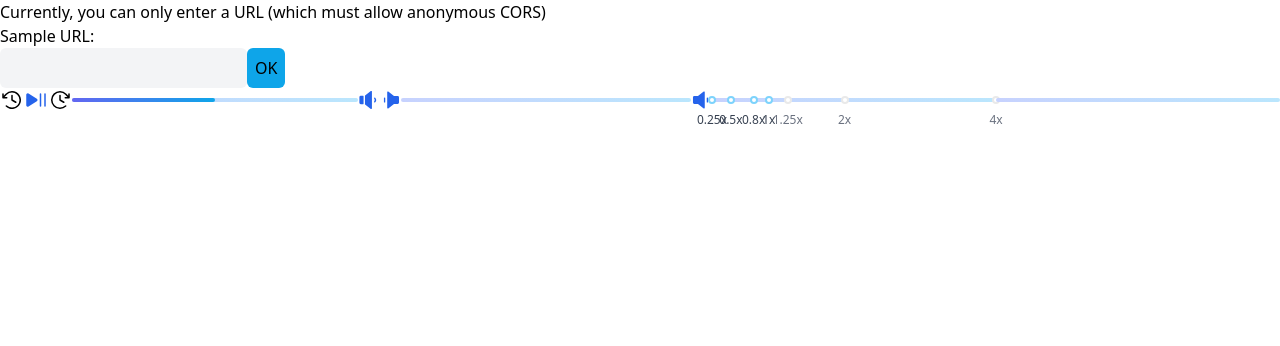
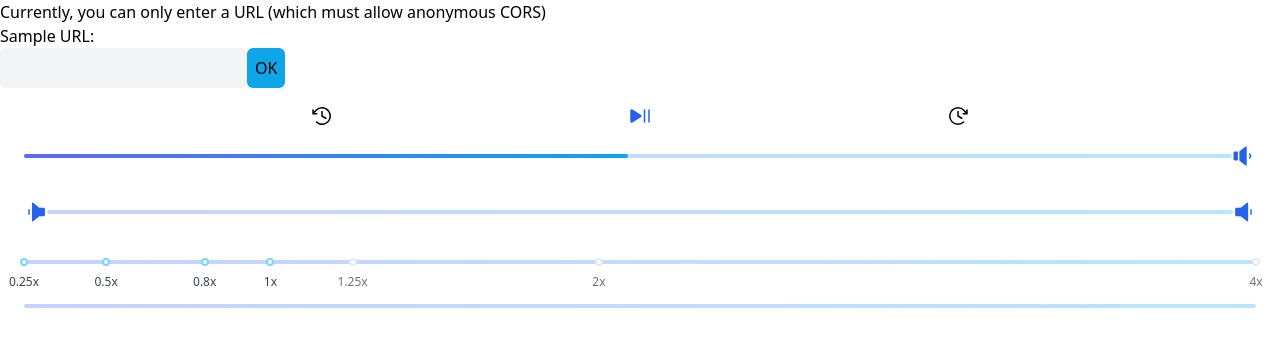
Before and after one commit to umstek/listen-next, a React (Vite) app: page / in a window 1280 px wide. Shown: the top 346 px of the page. Built offline with nearby package versions, Linux system fonts and the light colour scheme.

Commit message:
style(player): :lipstick: improve player UI

```diff
--- a/package.json
+++ b/package.json
@@ -1,7 +1,7 @@
 {
   "name": "vite-typescript-react-tailwind",
   "private": true,
-  "version": "0.1.1",
+  "version": "0.1.2",
   "scripts": {
     "clean": "rimraf dist",
     "start": "vite --host --open",
@@ -19,7 +19,8 @@
     "rc-util": "^5.33.0",
     "react": "^18.2.0",
     "react-dom": "^18.2.0",
-    "react-redux": "^8.0.7"
+    "react-redux": "^8.0.7",
+    "tailwind-variants": "^0.1.6"
   },
   "devDependencies": {
     "@types/events": "^3.0.0",
--- a/src/components/Player/VolumeControl.tsx
+++ b/src/components/Player/VolumeControl.tsx
@@ -1,4 +1,5 @@
 import { SpeakerHigh, SpeakerLow, SpeakerNone } from '@phosphor-icons/react';
+
 import Slider from './Slider';
 
 export interface VolumeControlProps {
--- a/src/components/Player/index.tsx
+++ b/src/components/Player/index.tsx
@@ -34,7 +34,8 @@ export function Player({ url }: PlayerProps) {
   } = usePlayer(url);
 
   return (
-    <div className="flex flex-row w-full">
+    <div className="flex flex-col w-full p-4">
+      <div className="flex flex-row w-full justify-evenly">
         <button onClick={() => rewind(10)}>
           <ClockCounterClockwise size={24} />
         </button>
@@ -47,10 +48,24 @@ export function Player({ url }: PlayerProps) {
         <button onClick={() => forward(10)}>
           <ClockClockwise size={24} />
         </button>
+      </div>
+      <div className="px-2">
+        <div className="py-4">
           <VolumeControl value={volume} onChange={setVolume} />
+        </div>
+        <div className="py-4">
           <PanControl value={pan} onChange={setPan} />
-      <PlaybackRateControl value={playbackRate} onChange={setPlaybackRate} />
+        </div>
+        <div className="py-4">
+          <PlaybackRateControl
+            value={playbackRate}
+            onChange={setPlaybackRate}
+          />
+        </div>
+        <div className="py-4">
           <SeekBar duration={duration} position={position} onChange={seek} />
+        </div>
+      </div>
     </div>
   );
 }
```
Also changed, not shown: 1 other file (tests, documents, lock files or other folders). Lines whose indentation alone changed are shown as unchanged.
